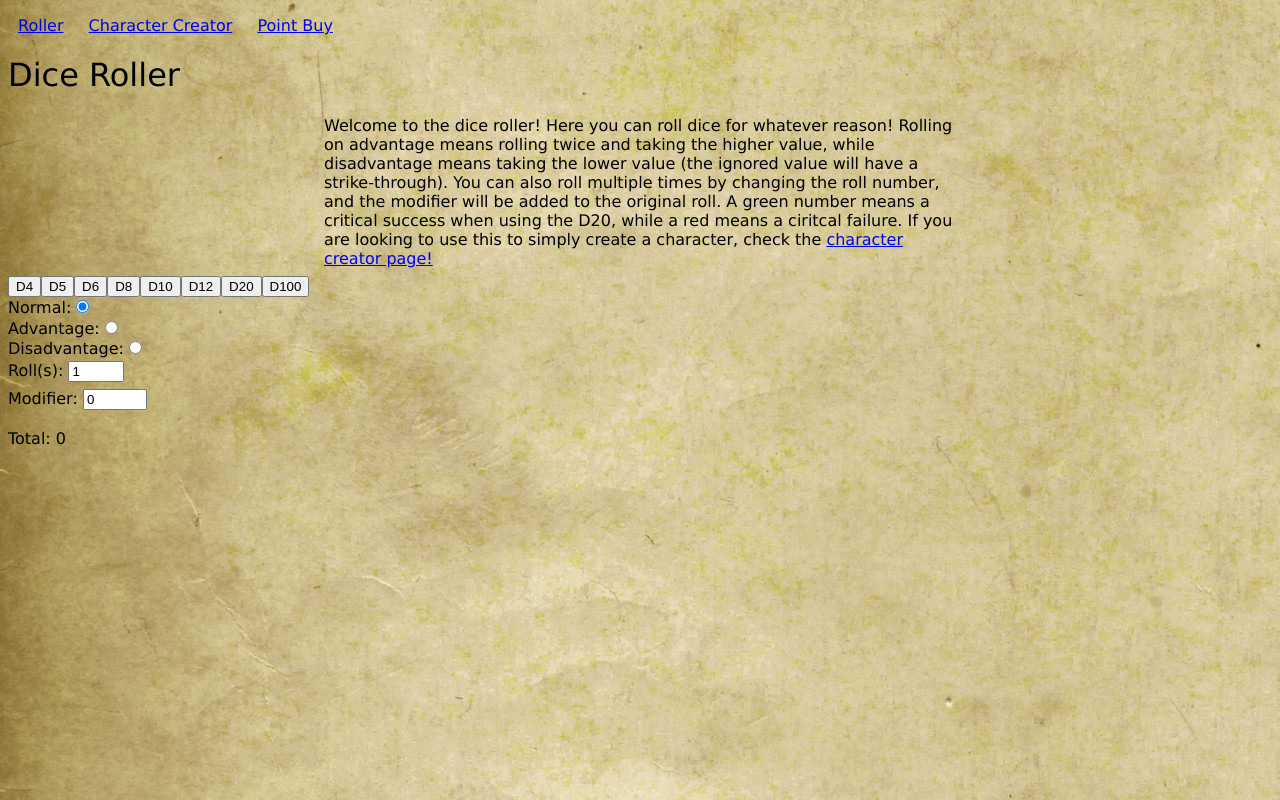
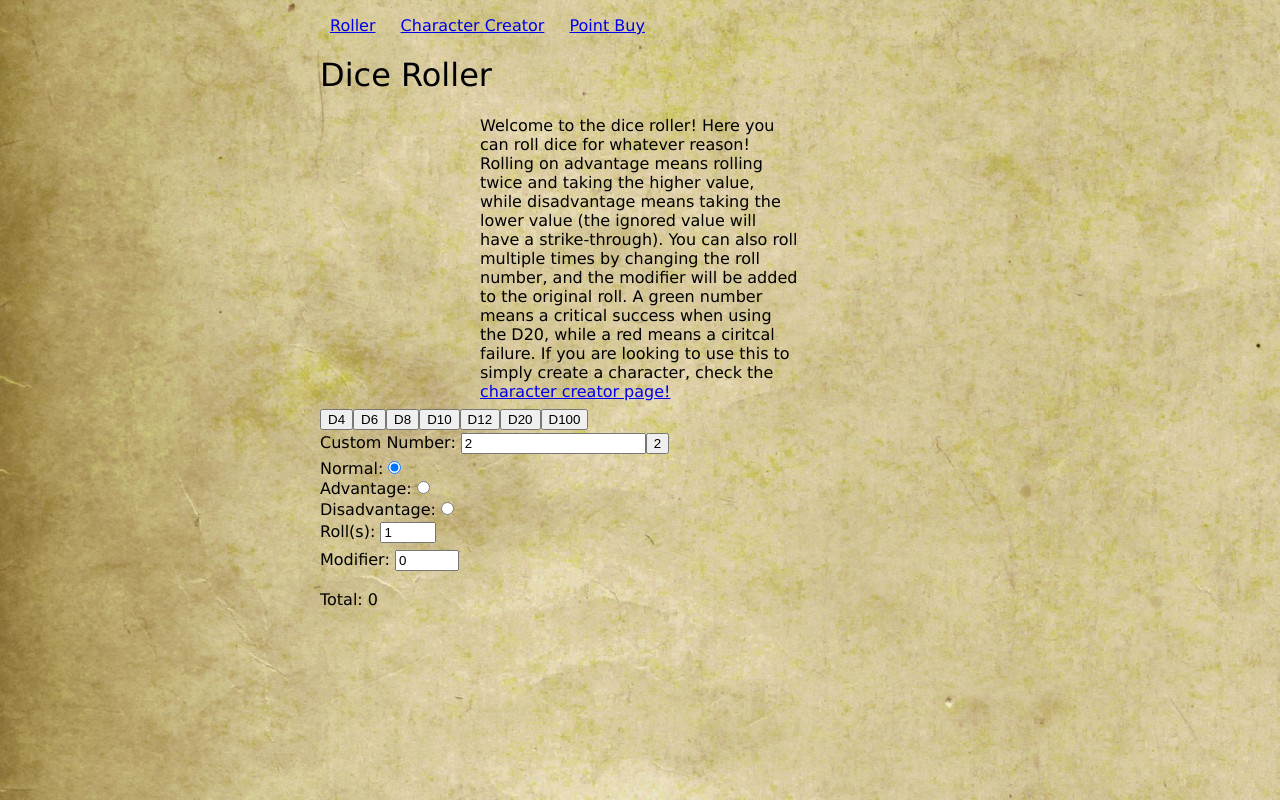
Before and after one commit to Dellman/DiceRoller, a Vue app in the folder DiceRoller/: page / in a window 1280 px wide. Built offline with nearby package versions, Linux system fonts and the light colour scheme.

Commit message:
Centered everything. Added custom roll. Adding storing all previous rolls.

```diff
--- a/DiceRoller/src/components/characterCreator.vue
+++ b/DiceRoller/src/components/characterCreator.vue
@@ -160,7 +160,6 @@ p{
   display: block;
   margin: .5em auto;
   text-align: left;
-  width: 50%;
 }
 thead{
   text-align: center;
--- a/DiceRoller/src/components/roller.vue
+++ b/DiceRoller/src/components/roller.vue
@@ -3,14 +3,18 @@
     <h1>Dice Roller</h1>
     <p>Welcome to the dice roller! Here you can roll dice for whatever reason! Rolling on advantage means rolling twice and taking the higher value, while disadvantage means taking the lower value (the ignored value will have a strike-through). You can also roll multiple times by changing the roll number, and the modifier will be added to the original roll. A green number means a critical success when using the D20, while a red means a ciritcal failure. If you are looking to use this to simply create a character, check the <router-link to="/Creator">character creator page!</router-link></p>
     <span>
+      <!-- <button v-on:click="roll(3)">D3</button> -->
       <button v-on:click="roll(4)">D4</button>
-      <button v-on:click="roll(5)">D5</button>
+      <!-- <button v-on:click="roll(5)">D5</button> -->
       <button v-on:click="roll(6)">D6</button>
       <button v-on:click="roll(8)">D8</button>
       <button v-on:click="roll(10)">D10</button>
       <button v-on:click="roll(12)">D12</button>
       <button v-on:click="roll(20)">D20</button>
       <button v-on:click="roll(100)">D100</button>
+      <br />
+      <label>Custom Number: <input type="number" placeholder="Custom Number" min="2" v-model="customNumber"></label>
+      <button v-on:click="roll(customNumber)">{{ customNumber }}</button>
     </span>
     <br />
     <label>Normal: <input type="radio"  checked v-model="rollType" value="normal"></label>
@@ -33,7 +37,7 @@
     <br />
     <span id="rolls"></span>
 
-    <ul>
+    <ul class="rolls">
       <li v-for="roll in rolls" :key="roll.id" v-bind:class="{'nat1': roll.isNat1, 'nat20': roll.isNat20, 'strike': roll.strike}">
 
         {{ roll.modRoll }} <!-- Final value -->
@@ -56,7 +60,9 @@ export default {
       modifier: 0,
       rollType: "normal",
       rolls: [],
-      total: 0
+      allRolls: [],
+      total: 0,
+      customNumber: 2
     }
   },
   methods: {
@@ -166,6 +172,8 @@ export default {
 body{
   background-image: url("../assets/parchment.jpg");
   font-family:'Lucida Sans', 'Lucida Sans Regular', 'Lucida Grande', 'Lucida Sans Unicode', Geneva, Verdana, sans-serif;
+  width: 50%;
+  margin: 0 auto;
 }
 h1, h2 {
   font-weight: normal;
@@ -178,7 +186,9 @@ li {
   display: inline-block;
   margin: 0 10px;
 }
-
+.rolls li{
+  margin: 0 3px;
+}
 #rolls, #rolls ul li{
   display: inline;
 }
```
